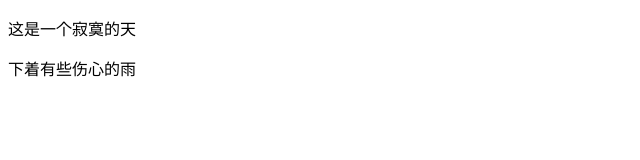
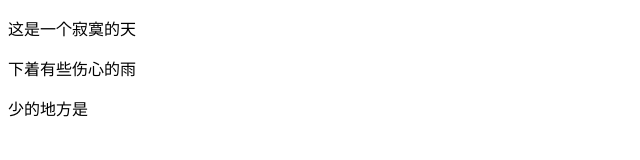
Before and after one commit to 18170960915/36qi, a plain HTML site: page index.html in a window 1280 px wide. Shown: the whole page, without its empty margins (0-640 px from the left). Drawn offline with Linux system fonts and the light colour scheme.

Commit message:
胜多负少的

```diff
--- a/index.html
+++ b/index.html
@@ -9,5 +9,6 @@
 <body>
     <p>这是一个寂寞的天</p>
     <p>下着有些伤心的雨</p>
+    <p>少的地方是</p>
 </body>
 </html>
```
